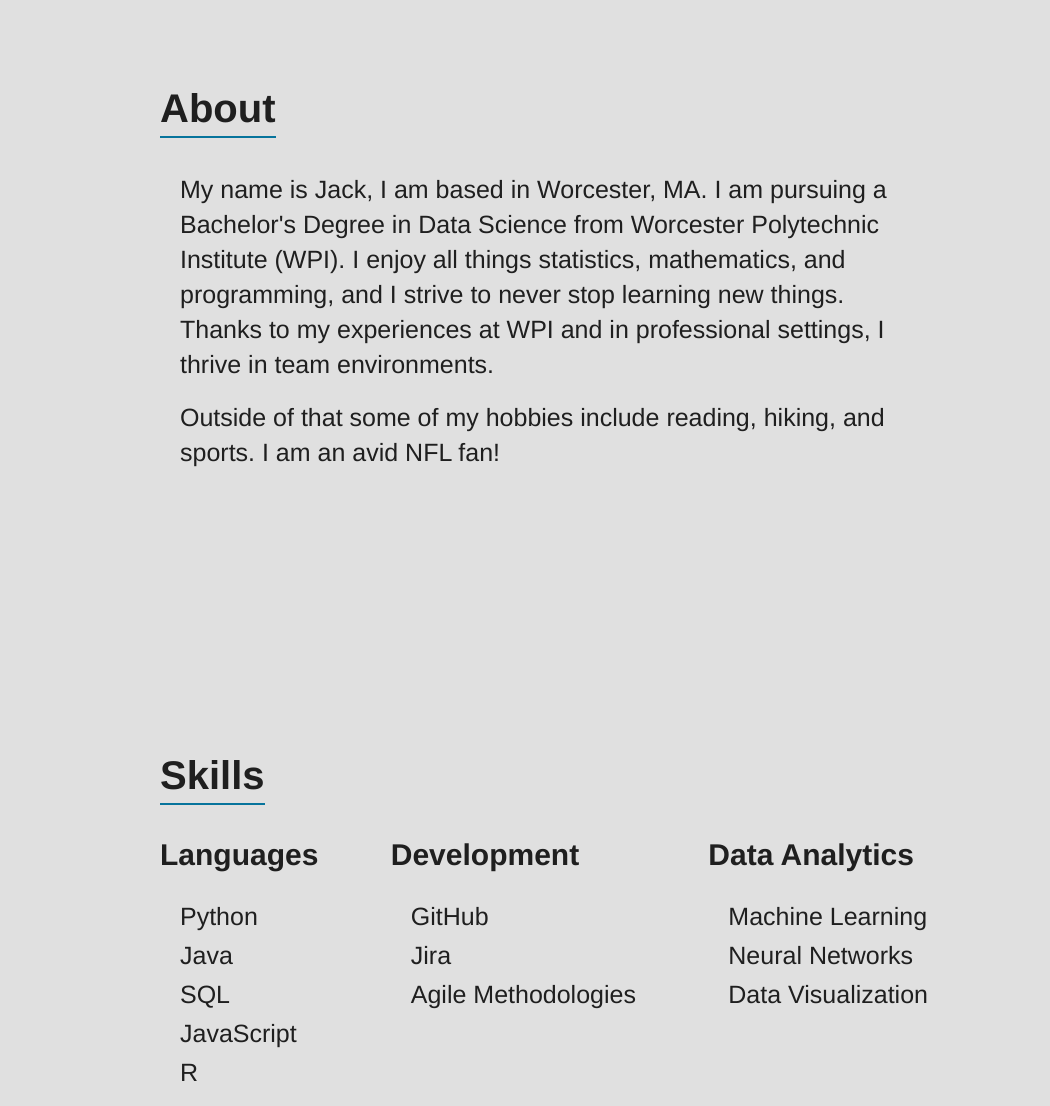
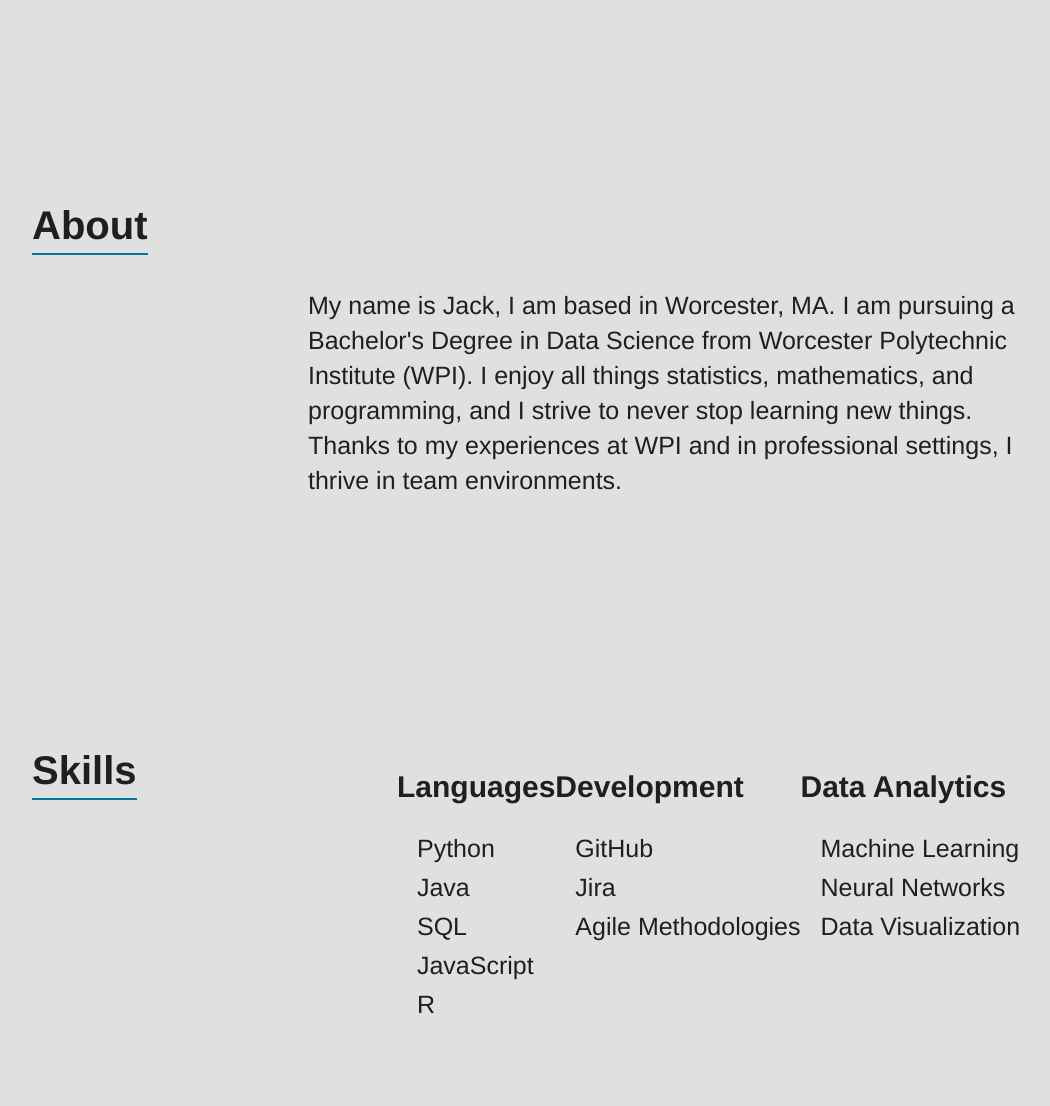
Before and after one commit to JackLafond/webPortfolio, a plain HTML site: page index.html in a window 1280 px wide. Shown: the part 947-2053 px from the top of the page, without its empty margins (96-1146 px from the left). Drawn offline with nearby package versions, Linux system fonts and the light colour scheme.

Commit message:
started side layout

```diff
--- a/index.html
+++ b/index.html
@@ -29,18 +29,21 @@
 
     <div class="main">
         <div id="About" class="content">
+            <div class="column" id="header">
                 <h2>About</h2>
+            </div>
+            <div class="column" id="content">
                 <p>
                     My name is Jack, I am based in Worcester, MA. I am pursuing a Bachelor's Degree in Data Science from Worcester Polytechnic Institute (WPI). I enjoy all things statistics, mathematics, and programming, and I strive to never stop learning new things. Thanks to my experiences at WPI and in professional settings, I thrive in team environments.
-            </p><br>
-            <p>
-                Outside of that some of my hobbies include reading, hiking, and sports. I am an avid NFL fan!
                 </p>
+            </div>
         </div>
 
         <div id="Skills" class="content">
+            <div class="column" id="header">
                 <h2>Skills</h2>
-
+            </div>
+            <div class="column" id="content">
                 <div id="list-container">
                     <div>
                         <h3>Languages</h3>
@@ -72,19 +75,28 @@
                     </div>
                 </div>
             </div>
+        </div>
 
         <div id="Experience" class="content">
+            <div class="column" id="header">
                 <h2>Experience</h2>
+            </div>
+            <div class="column" id="content">
                 <p>
                     This is a section about my experience ...
                 </p>
             </div>
+        </div>
 
         <div id="Projects" class="content">
+            <div class="column" id="header">
                 <h2>Projects</h2>
+            </div>
+            <div class="column" id="content">
                 <p>
                     This is a section about my projects ...
                 </p>
+            </div>
         </div>
     </div>
 
--- a/landscape.css
+++ b/landscape.css
@@ -83,40 +83,48 @@ div.rect {
 }
 
 .main .content {
-    margin-top: 50px;
+    margin-top: 200px;
     margin-bottom: 200px;
-    margin-left: 20%;
-    margin-right: 20%;
-    padding-top: 50px;
+    margin-left: 10%;
+    margin-right: 10%;
 }
 
-.main .content h2 {
-    display: inline-block;
+.main .content .column {
+    display: inline-flex;
+}
+
+.main .content .column#content {
+    margin-left: 25%;
+    vertical-align: text-top;
+}
+
+.main .content .column#header h2 {
+    margin-top: 50px;
     color:#1F1F1F;
     font-size: 40px;
     border-bottom: 2px solid #07749C;
     padding-bottom: 5px;
 }
 
-.main .content p {
+.main .content .column#content p {
     color:#1F1F1F;
     font-size: 25px;
     line-height: 1.4;
     margin: 0px 20px;
 }
 
-.main .content li {
+.main .content .column#content li {
     color:#1F1F1F;
     font-size: 25px;
     margin: 10px 0px;
 }
 
-.main .content ul {
+.main .content .column#content ul {
     padding-left: 20px;
     list-style-type: none;
 }
 
-.main .content h3 {
+.main .content .column#content h3 {
     color:#1F1F1F;
     font-size: 30px;
     margin-top: 0px;
```
Lines whose indentation alone changed are shown as unchanged.
